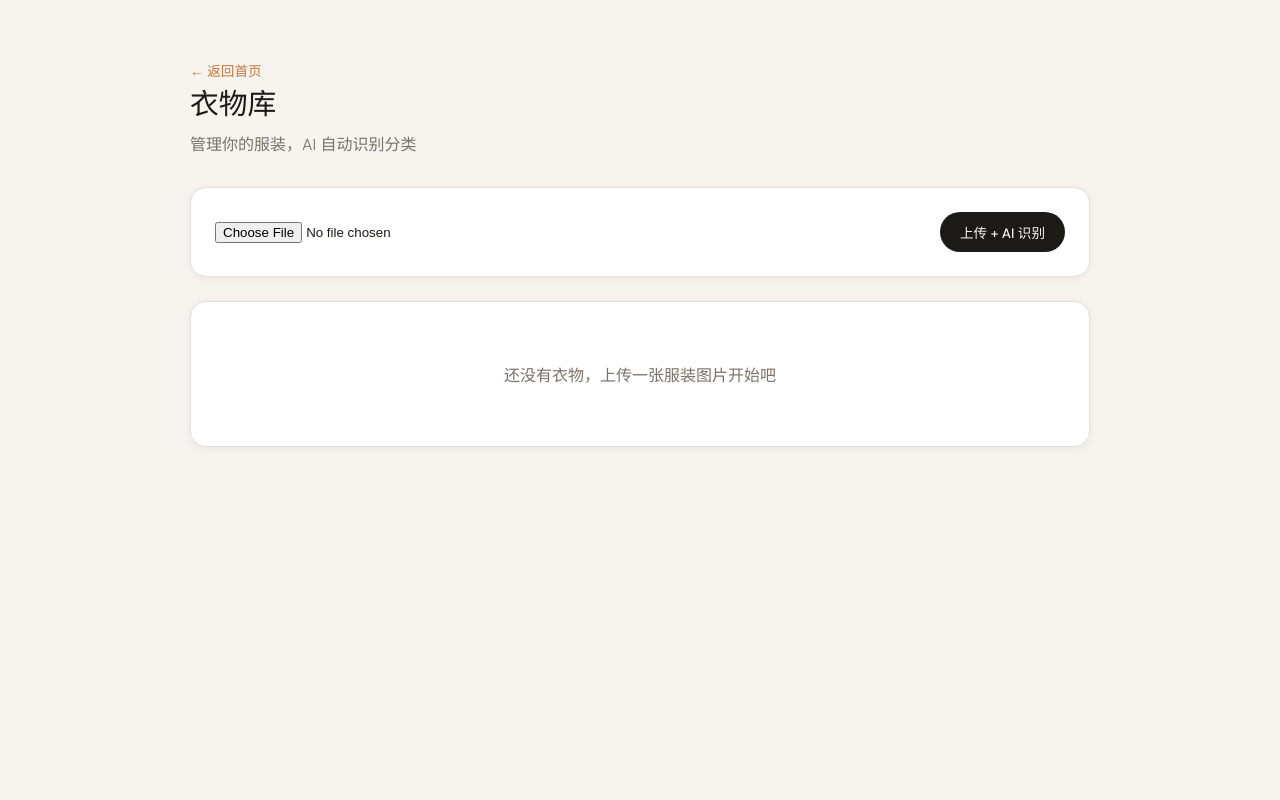
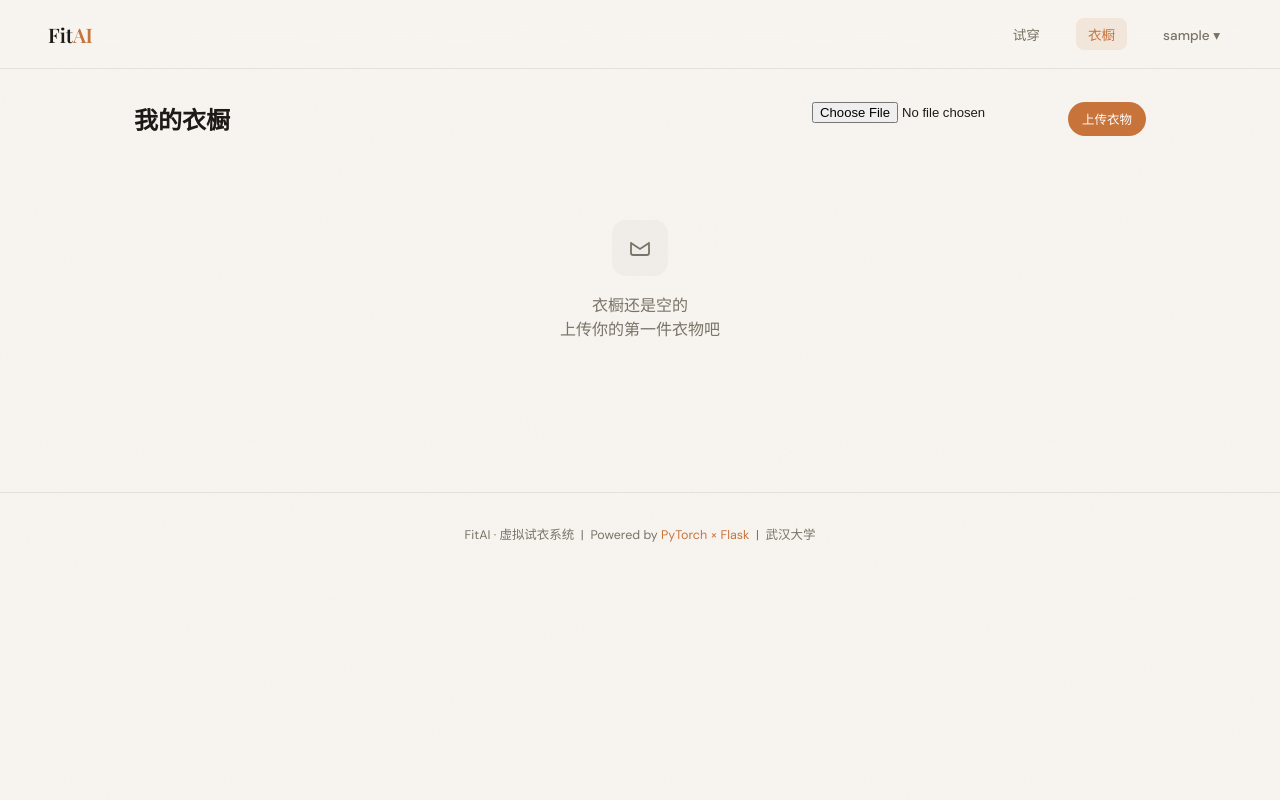
Before and after one commit to somelty/virtual-tryon, a Flask app: page /wardrobe in a window 1280 px wide. Run offline with Flask 3, Linux system fonts and the light colour scheme; the visitor is signed in with stand-in values (Sample User, id 1); data that the repository does not hold is empty; some web fonts are replaced.

Commit message:
feat: task 11 - wardrobe page extends base layout with design system

```diff
--- a/templates/wardrobe.html
+++ b/templates/wardrobe.html
@@ -1,127 +1,50 @@
-<!doctype html>
-<html lang="zh">
-<head>
-  <meta charset="utf-8">
-  <meta name="viewport" content="width=device-width, initial-scale=1">
-  <title>衣物库 · FitAI</title>
-  <link rel="preconnect" href="https://fonts.googleapis.com">
-  <link rel="preconnect" href="https://fonts.gstatic.com" crossorigin>
-  <link href="https://fonts.googleapis.com/css2?family=DM+Sans:wght@300;400;500&display=swap" rel="stylesheet">
-  <style>
-    * { box-sizing: border-box; margin: 0; padding: 0; }
-    body {
-      font-family: 'DM Sans', sans-serif;
-      background: #F7F4F0;
-      color: #1C1A17;
-      padding: 40px 24px;
-    }
-    .container { max-width: 900px; margin: 0 auto; }
-    h1 { font-size: 1.8rem; font-weight: 500; margin-bottom: 8px; }
-    .subtitle { color: #7A7267; font-weight: 300; margin-bottom: 32px; }
-
-    .flash { padding: 12px 16px; border-radius: 10px; margin-bottom: 20px; font-size: .9rem; }
-    .flash.success { background: #E8F5E9; color: #2E7D32; border: 1px solid #A5D6A7; }
-    .flash.error { background: #FFEBEE; color: #C62828; border: 1px solid #EF9A9A; }
-    .flash.info { background: #E3F2FD; color: #1565C0; border: 1px solid #90CAF9; }
-
-    .card {
-      background: #FFF; border: 1px solid #E5E0D9;
-      border-radius: 16px; padding: 24px; margin-bottom: 24px;
-      box-shadow: 0 2px 8px rgba(28,26,23,.06);
-    }
-
-    .upload-form { display: flex; gap: 12px; align-items: center; flex-wrap: wrap; }
-    .upload-form input[type="file"] { flex: 1; min-width: 200px; }
-    .btn {
-      display: inline-flex; align-items: center; gap: 6px;
-      padding: 10px 20px; border-radius: 99px; border: none;
-      font-family: 'DM Sans', sans-serif; font-size: .85rem; font-weight: 500;
-      cursor: pointer; transition: .25s ease;
-    }
-    .btn-primary { background: #1C1A17; color: #F7F4F0; }
-    .btn-primary:hover { background: #C8733A; transform: translateY(-1px); }
-    .btn-sm { padding: 6px 14px; font-size: .8rem; }
-    .btn-outline { background: transparent; border: 1.5px solid #E5E0D9; color: #1C1A17; }
-    .btn-outline:hover { border-color: #C8733A; color: #C8733A; }
-    .btn-danger { background: transparent; border: 1.5px solid #E57373; color: #C62828; }
-    .btn-danger:hover { background: #FFEBEE; }
-
-    .item-grid { display: grid; grid-template-columns: repeat(auto-fill, minmax(200px, 1fr)); gap: 16px; }
-    .item-card {
-      background: #F7F4F0; border: 1px solid #E5E0D9;
-      border-radius: 12px; padding: 16px; transition: .25s ease;
-    }
-    .item-card:hover { border-color: #C8733A; }
-    .item-preview {
-      width: 100%; aspect-ratio: 1; object-fit: contain;
-      background: #FFF; border-radius: 8px; margin-bottom: 12px;
-    }
-    .item-category { font-size: .9rem; font-weight: 500; margin-bottom: 4px; }
-    .item-date { font-size: .75rem; color: #7A7267; margin-bottom: 12px; }
-    .item-actions { display: flex; gap: 6px; flex-wrap: wrap; }
-
-    .edit-form { display: flex; gap: 6px; align-items: center; flex-wrap: wrap; }
-    .edit-form input {
-      padding: 6px 10px; border: 1.5px solid #E5E0D9; border-radius: 8px;
-      font-family: 'DM Sans', sans-serif; font-size: .8rem; flex: 1; min-width: 100px;
-    }
-    .edit-form input:focus { outline: none; border-color: #C8733A; }
-
-    .empty-state { text-align: center; padding: 60px 20px; color: #7A7267; }
-    .empty-state p { font-size: 1rem; font-weight: 300; }
-    .back-link { display: inline-block; margin-top: 20px; color: #C8733A; text-decoration: none; font-size: .85rem; }
-    .back-link:hover { text-decoration: underline; }
-  </style>
-</head>
-<body>
+{% extends "base.html" %}
+{% block title %}衣橱{% endblock %}
+{% block content %}
 <div class="container">
-  <a href="/" class="back-link">&larr; 返回首页</a>
-  <h1>衣物库</h1>
-  <p class="subtitle">管理你的服装，AI 自动识别分类</p>
-
-  {% with messages = get_flashed_messages(with_categories=true) %}
-    {% if messages %}
-      {% for category, message in messages %}
-        <div class="flash {{ category }}">{{ message }}</div>
-      {% endfor %}
-    {% endif %}
-  {% endwith %}
-
-  <div class="card">
-    <form class="upload-form" method="post" action="{{ url_for('wardrobe.upload') }}" enctype="multipart/form-data">
-      <input type="file" name="clothing" accept="image/*" required>
-      <button type="submit" class="btn btn-primary">上传 + AI 识别</button>
+  <div style="display:flex;align-items:center;justify-content:space-between;margin-bottom:24px;">
+    <h1 class="section-title" style="margin-bottom:0;">我的衣橱</h1>
+    <form method="post" action="{{ url_for('wardrobe.upload') }}" enctype="multipart/form-data" style="display:flex;gap:8px;">
+      <input type="file" name="clothing" accept="image/*" required style="font-size:.82rem;">
+      <button type="submit" class="btn btn-accent btn-sm">上传衣物</button>
     </form>
   </div>
 
   {% if items %}
-  <div class="item-grid">
+    <div class="grid grid-4">
       {% for item in items %}
-    <div class="item-card">
-      <img class="item-preview"
-           src="{{ url_for('static', filename='uploads/' ~ current_user.id|string ~ '/' ~ item.filename) }}"
-           alt="{{ item.display_category() }}">
-      <div class="item-category">{{ item.display_category() }}</div>
-      <div class="item-date">{{ item.uploaded_at.strftime('%m-%d %H:%M') if item.uploaded_at else '' }}</div>
-      <div class="item-actions">
-        <form class="edit-form" method="post" action="{{ url_for('wardrobe.edit', item_id=item.id) }}">
-          <input type="text" name="manual_category" value="{{ item.manual_category or '' }}"
-                 placeholder="修改分类">
-          <button type="submit" class="btn btn-sm btn-outline">更新</button>
+        <div class="card" style="padding:16px;text-align:center;">
+          <div style="width:100%;aspect-ratio:1;border-radius:var(--radius-sm);overflow:hidden;background:var(--bg);margin-bottom:12px;">
+            <img src="{{ url_for('static', filename='uploads/' + current_user.id|string + '/' + item.filename) }}" style="width:100%;height:100%;object-fit:cover;">
+          </div>
+          <p style="font-size:.78rem;font-weight:500;margin-bottom:4px;">AI 识别: <span style="color:var(--accent);">{{ item.category }}</span></p>
+          {% if item.manual_category %}
+            <p style="font-size:.72rem;color:var(--success);margin-bottom:4px;">用户修正: {{ item.manual_category }}</p>
+          {% endif %}
+          <form method="post" action="{{ url_for('wardrobe.edit', item_id=item.id) }}" style="display:flex;gap:6px;margin-bottom:6px;">
+            <select name="manual_category" style="flex:1;font-size:.72rem;padding:6px;border:1px solid var(--border);border-radius:6px;background:var(--bg);">
+              <option value="">— 自动识别 —</option>
+              {% for cls in classes %}
+                <option value="{{ cls }}" {% if item.manual_category == cls %}selected{% endif %}>{{ cls }}</option>
+              {% endfor %}
+            </select>
+            <button type="submit" class="btn btn-outline btn-sm">修正</button>
           </form>
-        <form method="post" action="{{ url_for('wardrobe.delete', item_id=item.id) }}"
-              onsubmit="return confirm('确定删除这件衣物？')">
-          <button type="submit" class="btn btn-sm btn-danger">删除</button>
+          <form method="post" action="{{ url_for('wardrobe.delete', item_id=item.id) }}" onsubmit="return confirm('确定删除这件衣物？');">
+            <button type="submit" class="btn btn-danger btn-sm" style="width:100%;">删除</button>
           </form>
-      </div>
         </div>
       {% endfor %}
     </div>
   {% else %}
-  <div class="card empty-state">
-    <p>还没有衣物，上传一张服装图片开始吧</p>
+    <div class="empty-state">
+      <div class="empty-state-icon">
+        <svg width="24" height="24" viewBox="0 0 24 24" fill="none">
+          <path d="M3 7v10a2 2 0 002 2h14a2 2 0 002-2V7M3 7l9 6 9-6" stroke="var(--text-secondary)" stroke-width="1.8" stroke-linecap="round"/>
+        </svg>
+      </div>
+      <p>衣橱还是空的<br>上传你的第一件衣物吧</p>
     </div>
   {% endif %}
 </div>
-</body>
-</html>
+{% endblock %}
```
Lines whose indentation alone changed are shown as unchanged.
